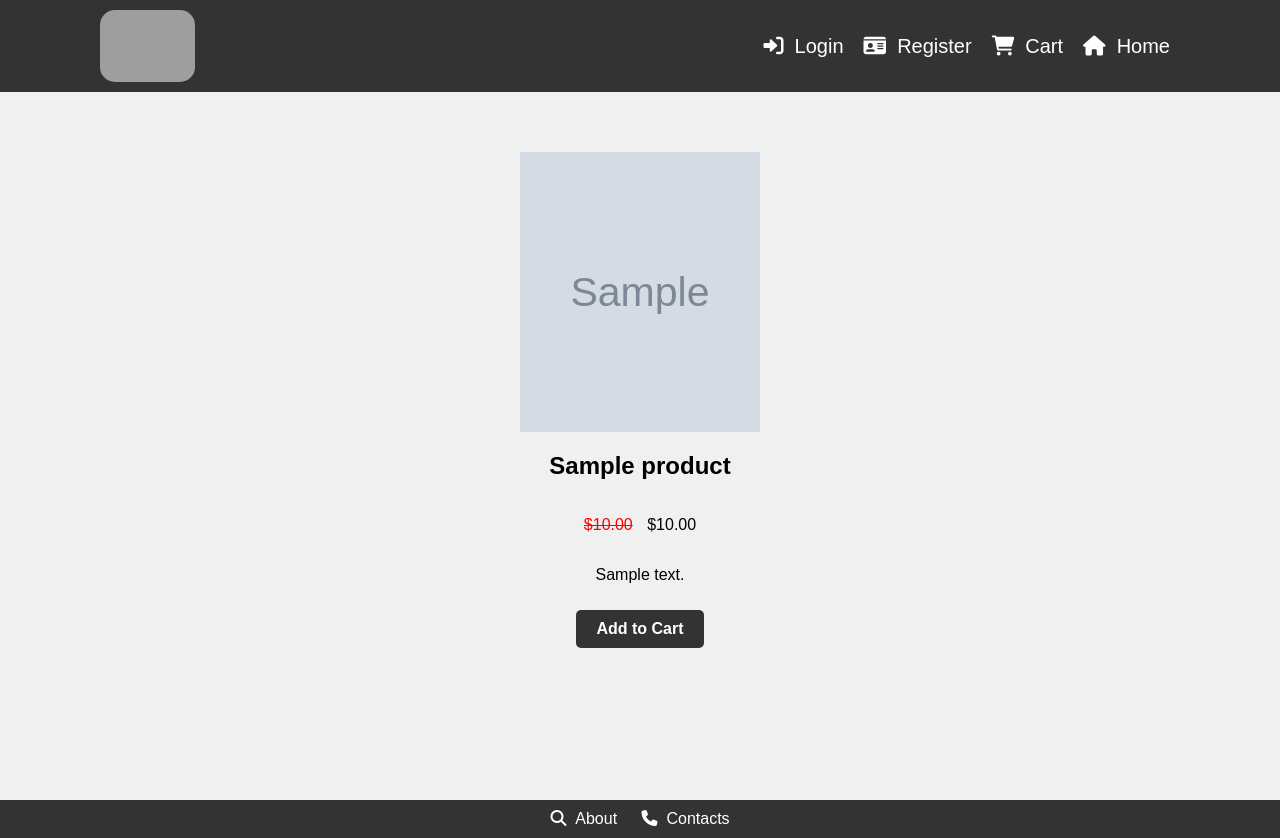
After one commit to Max-Vassilev/EcommerceWebsite, a Django app: page /product/1/ in a window 1280 px wide. The commit adds this page. Run offline with Django 5.2, Linux system fonts and the light colour scheme; tables that the repository leaves empty hold one stand-in row (values such as "Sample post"); grey boxes marked "Sample" are stand-in pictures; grey boxes are pictures that could not be loaded.

Commit message:
Added product details page

```diff
--- a/ecom/static/css/styles.css
+++ b/ecom/static/css/styles.css
@@ -383,3 +383,23 @@ form button:active {
         width: 100%;
     }
 }
+
+.product-container{
+    display: flex;
+    flex-direction: column;
+    justify-content: center;
+    align-items: center;
+    padding: 40px;
+    background-color: #f0f0f0;
+    min-height: 90vh;
+}
+
+strike {
+    color: red;
+    margin-right: 10px;
+}
+
+.product-container img{
+    width: 20%;
+    height: 35vh;
+}
--- a/ecom/store/templates/base.html
+++ b/ecom/store/templates/base.html
@@ -18,7 +18,7 @@
 
         <footer>
             <nav>
-                <a href="{% url 'about' %}"><i class="fa-solid fa-address-card"></i> &nbsp;About</a>
+                <a href="{% url 'about' %}"><i class="fa-solid fa-magnifying-glass"></i> &nbsp;About</a>
                 <a href=""><i class="fa-solid fa-phone"></i> &nbsp;Contacts</a>
             </nav>
         </footer>
--- a/ecom/store/templates/home.html
+++ b/ecom/store/templates/home.html
@@ -18,7 +18,7 @@
                         ${{ product.price }}
                     {% endif %}
                 </p>
-                <a href="#" class="add-to-cart-btn">Add to cart</a>
+                <a href="{% url 'product' product.id %}" class="add-to-cart-btn">See more</a>
             </div>
         {% endfor %}
     </div>
--- /dev/null
+++ b/ecom/store/templates/product.html
@@ -0,0 +1,23 @@
+{% extends 'base.html' %}
+
+{% block content %}
+
+<div class="product-container">
+    <img src="{{ product.image.url }}" alt="{{ product.name }}" class="product-image" />
+
+    <h2>{{ product.name }}</h2>
+
+    <p>
+        {% if product.is_sale %}
+            <strike>${{ product.price }}</strike> ${{ product.sale_price }}
+        {% else %}
+            ${{ product.price }}
+        {% endif %}
+    </p>
+
+    <p>{{ product.description }}</p>
+
+    <a href="#" class="add-to-cart-btn">Add to Cart</a>
+</div>
+
+{% endblock %}
--- a/ecom/store/urls.py
+++ b/ecom/store/urls.py
@@ -7,4 +7,5 @@ urlpatterns = [
     path('login/', views.login_user, name='login'),
     path('logout/', views.logout_user, name='logout'),
     path('register/', views.register_user, name='register'),
+    path('product/<int:pk>/', views.product, name='product'),
 ]
--- a/ecom/store/views.py
+++ b/ecom/store/views.py
@@ -11,6 +11,12 @@ def home(request):
     products = Product.objects.all()
 
     return render(request, 'home.html', {'products': products})
+
+
+def product(request, pk):
+    product = Product.objects.get(id=pk)
+
+    return render(request, 'product.html', {'product': product})
 
 def about(request):
     return render(request, 'about.html', {})
```
Also changed, not shown: ecom/static/assets/favicon.ico (deleted).
